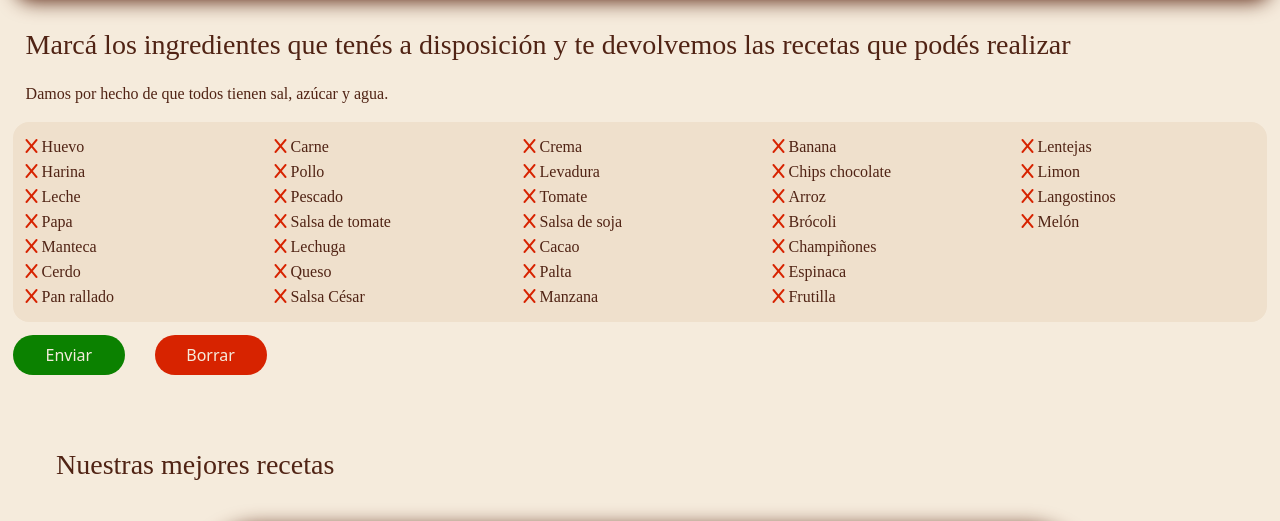
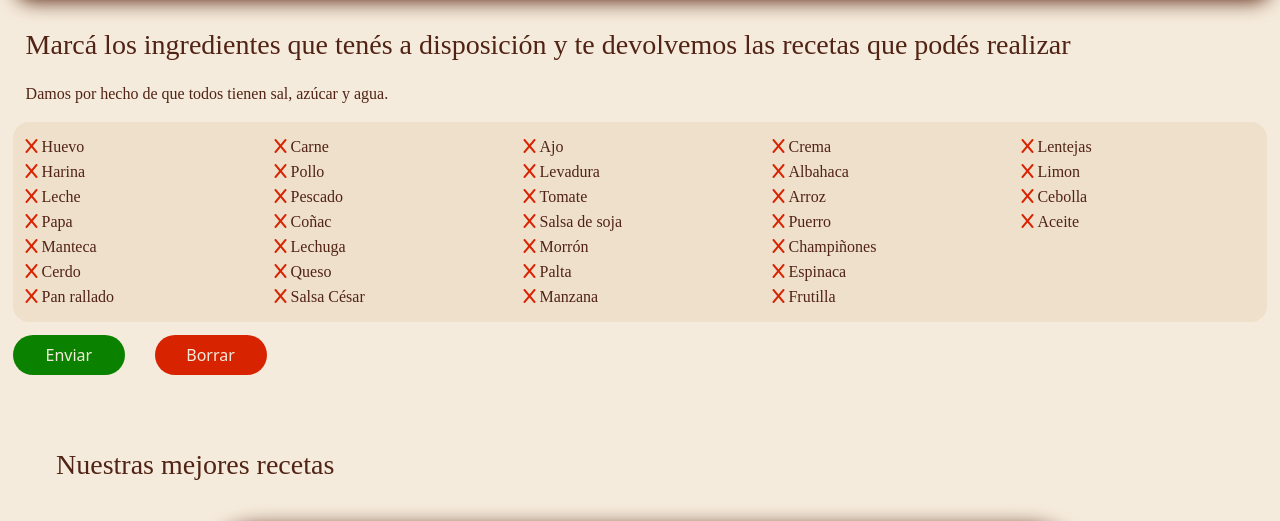
Before and after one commit to ramazayat/proyecto_grupo_2, a website: page public/index.html in a window 1280 px wide. Shown: the part 86-607 px from the top of the page. Drawn offline with nearby package versions, Linux system fonts and the light colour scheme.

Commit message:
Actualizamos la lista de ingredientes y agregamos recetas a la BDD

```diff
--- a/public/index.html
+++ b/public/index.html
@@ -127,7 +127,7 @@
 
         <div class="ingreso-ing butt-agrandar">
           <input type="checkbox" id="11" onclick="ingrediente_click(11)">
-          <label for="11">Salsa de tomate</label>
+          <label for="11">Coñac</label>
         </div>
 
         <br>
@@ -155,7 +155,7 @@
 
         <div class="ingreso-ing butt-agrandar">
           <input type="checkbox" id="15" onclick="ingrediente_click(15)">
-          <label for="15">Crema</label>
+          <label for="15">Ajo</label>
         </div>
 
         <br>
@@ -183,7 +183,7 @@
 
         <div class="ingreso-ing butt-agrandar">
           <input type="checkbox" id="19" onclick="ingrediente_click(19)" >
-          <label for="19">Cacao</label>
+          <label for="19">Morrón</label>
         </div>
 
         <br>
@@ -204,14 +204,14 @@
 
         <div class="ingreso-ing butt-agrandar">
           <input type="checkbox" id="22" onclick="ingrediente_click(22)">
-            <label for="22">Banana</label>
+            <label for="22">Crema</label>
         </div>
 
         <br>
 
         <div class="ingreso-ing butt-agrandar">
           <input type="checkbox" id="23"  onclick="ingrediente_click(23)">
-            <label for="23">Chips chocolate</label>
+            <label for="23">Albahaca</label>
         </div>
 
         <br>
@@ -225,7 +225,7 @@
 
         <div class="ingreso-ing butt-agrandar">
           <input type="checkbox" id="25"onclick="ingrediente_click(25)">
-          <label for="25">Brócoli</label>
+          <label for="25">Puerro</label>
         </div>
 
         <br>
@@ -267,14 +267,14 @@
 
         <div class="ingreso-ing butt-agrandar">
           <input type="checkbox" id="31" onclick="ingrediente_click(31)">
-          <label for="31">Langostinos</label>
+          <label for="31">Cebolla</label>
         </div>
 
         <br>
 
         <div class="ingreso-ing butt-agrandar">
           <input type="checkbox" id="32" onclick="ingrediente_click(32)">
-          <label for="32">Melón</label>
+          <label for="32">Aceite</label>
         </div>
 
       </div>
```
